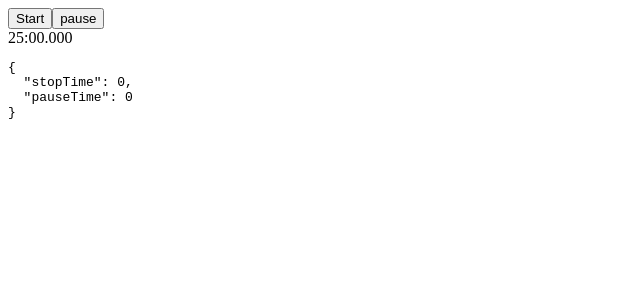
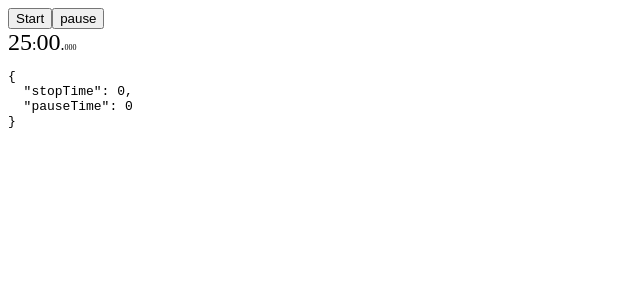
Before and after one commit to tungv/dry-run-pomo, a Next.js app: page / in a window 1280 px wide. Shown: the top 300 px of the page, without its empty margins (0-640 px from the left). Built offline with nearby package versions, Linux system fonts and the light colour scheme.

Commit message:
chore: add styling
Signed-off-by: Tung Vu <me@tungv.com>

```diff
--- a/src/components/Duration.tsx
+++ b/src/components/Duration.tsx
@@ -1,4 +1,6 @@
 import { CSSProperties } from "react";
+
+// https://developer.mozilla.org/en-US/docs/Web/CSS/font-variant-numeric
 
 export default function Duration(props) {
   const { minutes, seconds, milliseconds } = duration(
@@ -7,8 +9,25 @@ export default function Duration(props) {
   );
   return (
     <div>
-      <span>{minutes}</span>:<span>{seconds}</span>
-      <span>.{milliseconds}</span>
+      <span className="minute">{minutes}</span>:
+      <span className="second">{seconds}</span>.
+      <span className="millisecond">{milliseconds.substr(0, 3)}</span>
+      <style jsx>{`
+        span {
+          font-variant-numeric: tabular-nums;
+        }
+        .minute {
+          font-size: 1.5rem;
+        }
+
+        .second {
+          font-size: 1.5rem;
+        }
+
+        .millisecond {
+          font-size: 0.5rem;
+        }
+      `}</style>
     </div>
   );
 }
@@ -24,7 +43,10 @@ function duration(
   const eta = future - start;
 
   const seconds = String(Math.floor((eta / 1000) % 60)).padStart(2, "0");
-  const minutes = String(Math.floor((eta / 1000 / 60) % 60));
+  const minutes = String(Math.floor((eta / 1000 / 60) % 60)).padStart(
+    2,
+    "\xa0",
+  );
   const milliseconds = String(eta % 1000).padStart(3, "0");
   return { minutes, seconds, milliseconds };
 }
```
